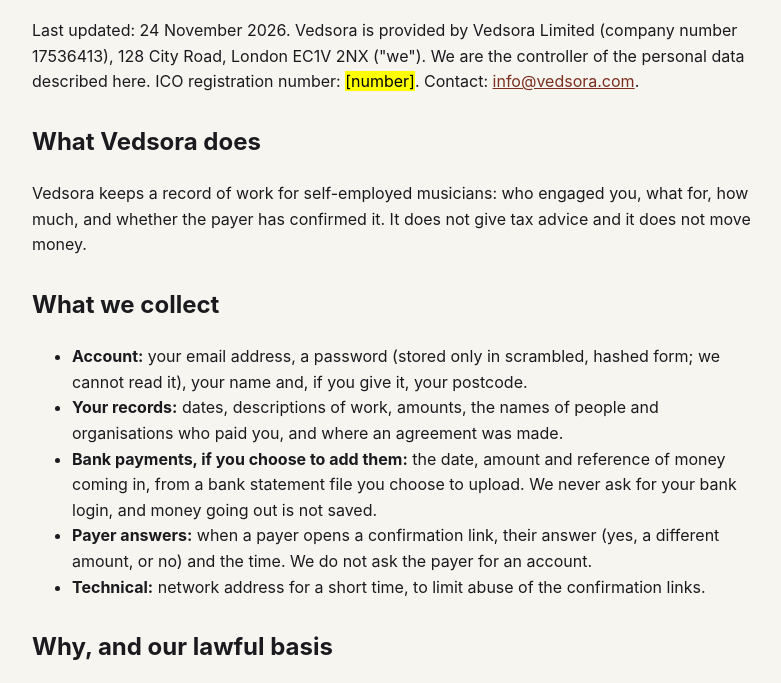
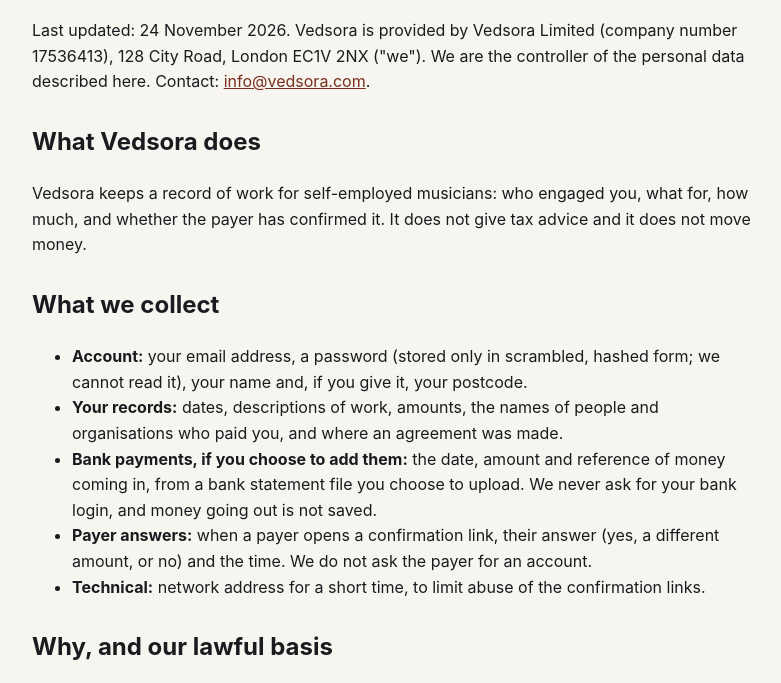
Before and after one commit to namannfr/vedsora-website, a plain HTML site: page privacy.html in a window 1280 px wide. Shown: the part 100-783 px from the top of the page, without its empty margins (248-1029 px from the left). Drawn offline with Linux system fonts and the light colour scheme.

Commit message:
Remove ICO registration number placeholder from privacy notice
Co-Authored-By: Claude Opus 5.5 <noreply@anthropic.com>

```diff
--- a/privacy.html
+++ b/privacy.html
@@ -1,6 +1,6 @@
 <!doctype html><html lang="en-GB"><head><title>Vedsora privacy notice</title><meta charset="utf-8"><meta name="viewport" content="width=device-width, initial-scale=1"><style>body{font:16px/1.6 -apple-system,Segoe UI,Helvetica,Arial,sans-serif;max-width:720px;margin:0 auto;padding:24px 16px;color:#1b1b1f;background:#F7F5F0}h1{color:#7A2E1D}h2{margin-top:28px}a{color:#7A2E1D}.draft{background:#fff3cd;border:1px solid #e0c36a;padding:10px;border-radius:6px}@media (prefers-color-scheme:dark){body{background:#121214;color:#f2f0ea}h1,a{color:#E08A6F}.draft{background:#3a3110;border-color:#6b5a1a}}</style></head><body>
 <h1>Vedsora privacy notice</h1>
-<p>Last updated: 24 November 2026. Vedsora is provided by Vedsora Limited (company number 17536413), 128 City Road, London EC1V 2NX ("we"). We are the controller of the personal data described here. ICO registration number: <mark>[number]</mark>. Contact: <a href="mailto:info@vedsora.com">info@vedsora.com</a>.</p>
+<p>Last updated: 24 November 2026. Vedsora is provided by Vedsora Limited (company number 17536413), 128 City Road, London EC1V 2NX ("we"). We are the controller of the personal data described here. Contact: <a href="mailto:info@vedsora.com">info@vedsora.com</a>.</p>
 <h2>What Vedsora does</h2>
 <p>Vedsora keeps a record of work for self-employed musicians: who engaged you, what for, how much, and whether the payer has confirmed it. It does not give tax advice and it does not move money.</p>
 <h2>What we collect</h2>
```
